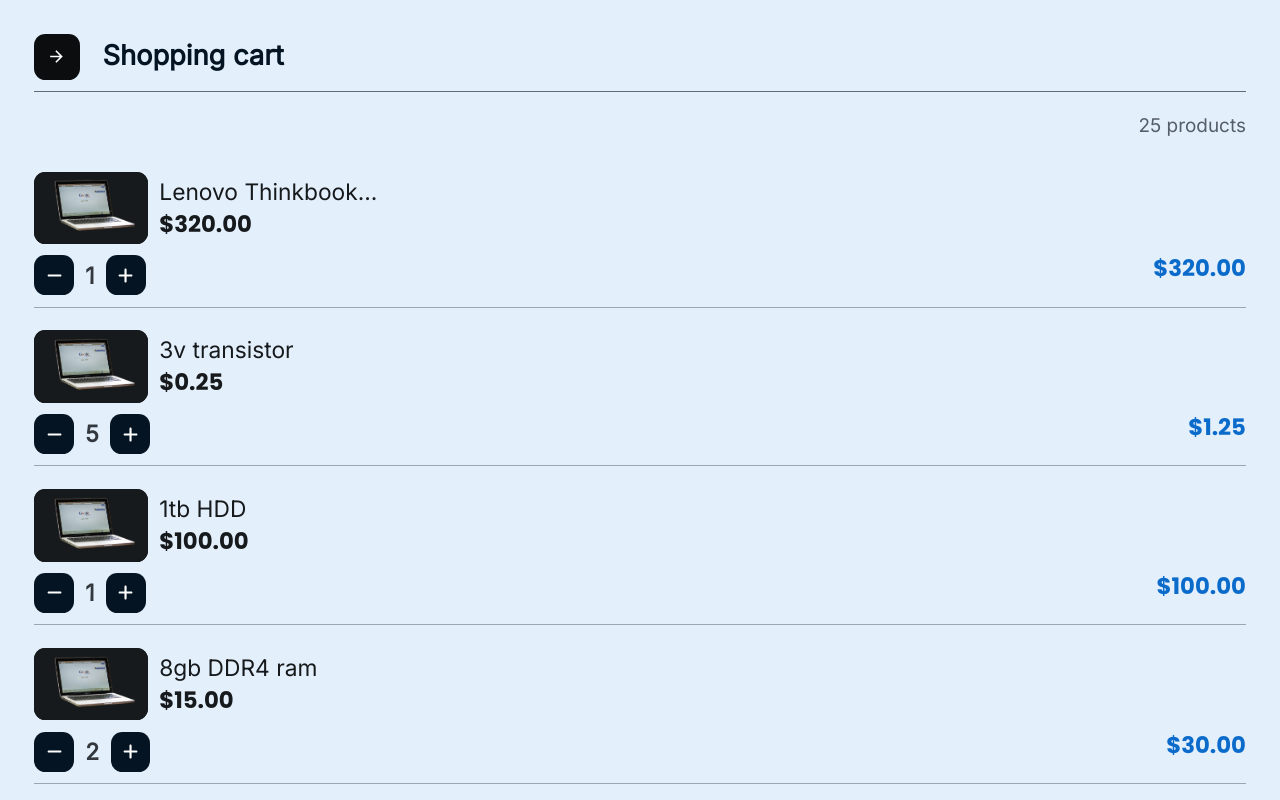
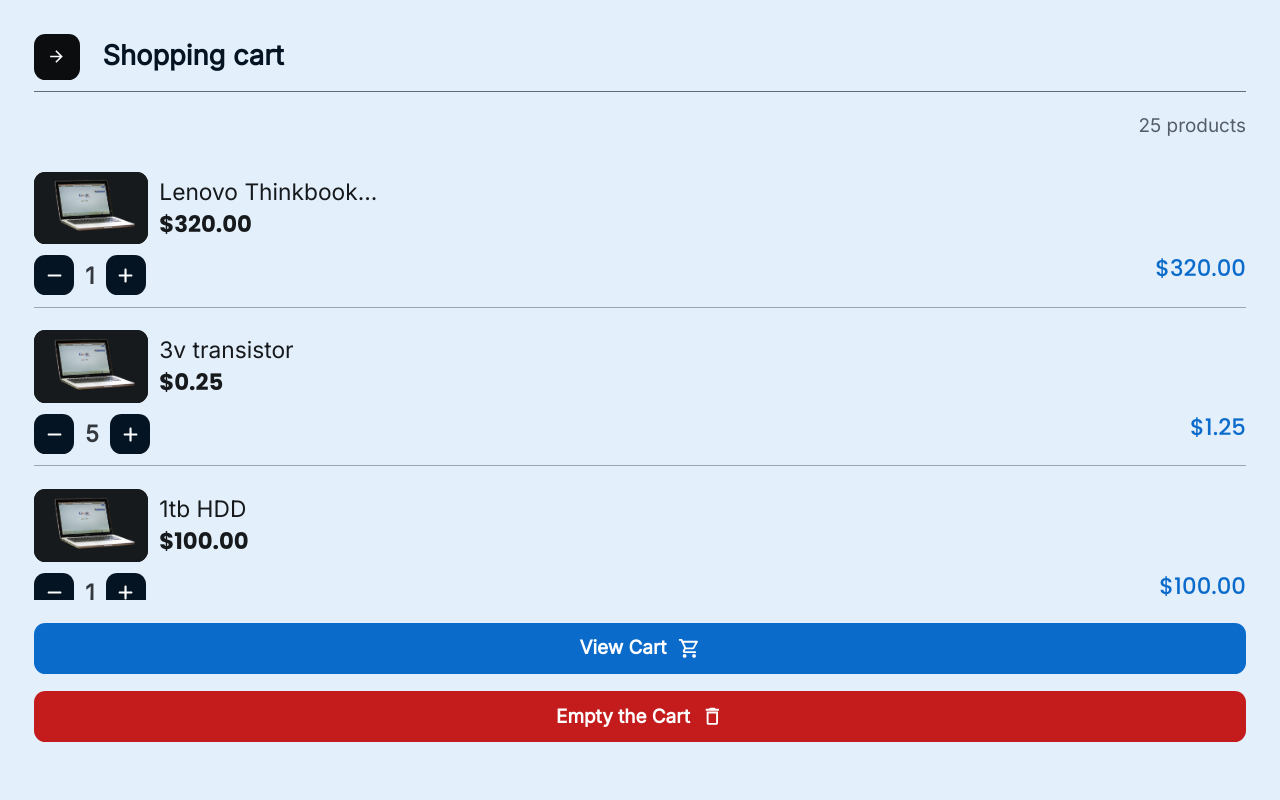
Before and after one commit to Flori1234657/shqip-computers, a React (Vite) app: page / in a window 1280 px wide. Both pictures are taken after a click on the button 1093 px from the left and 31 px from the top of the page. Shown: the top 800 px of the page. Built offline with nearby package versions, Linux system fonts and the light colour scheme.

Commit message:
fix(style): :construction: shopping cart res < 600

```diff
--- a/src/app/routes/home-page/components/BuildPcSection.tsx
+++ b/src/app/routes/home-page/components/BuildPcSection.tsx
@@ -3,8 +3,11 @@ import { FaArrowRight as RightArrIcon } from 'react-icons/fa6';
 
 import Image from 'src/components/Image';
 import Blob from 'src/assets/images/svg/home/build-pc-blob.svg';
+import useWindowDimensions from 'src/hooks/useWindowsDimesions';
 
 function BuildPcSection() {
+    const { width } = useWindowDimensions();
+
     return (
         <Stack
             alignItems='center'
@@ -70,7 +73,7 @@ function BuildPcSection() {
                         not need to search for them everywhere!
                     </Typography>
                     <Button
-                        size='md2'
+                        size={width < 900 ? 'md' : 'md2'}
                         sx={{ width: { md: 'fit-content' } }}
                         endDecorator={<RightArrIcon />}
                     >
--- a/src/components/top-bar/components/Buttons.tsx
+++ b/src/components/top-bar/components/Buttons.tsx
@@ -18,7 +18,7 @@ export default function Buttons() {
         <Stack direction={{ md: 'row' }} gap={{ md: '0.938rem' }}>
             <IconButton
                 variant='solid'
-                size='sm'
+                size={width < 900 ? 'sm' : 'xs'}
                 color='primary'
                 sx={(theme) => ({ bgcolor: theme.palette.primary[900] })}
                 onClick={() => toggleShoppingCartVisibility()}
--- a/src/features/shopping-cart/ShoppingCart.tsx
+++ b/src/features/shopping-cart/ShoppingCart.tsx
@@ -26,7 +26,7 @@ export default function ShoppingCart() {
                 zIndex: 2,
 
                 width: { xs: '100vw' },
-                height: { xs: '100vh' },
+                minHeight: { xs: '100vh' },
                 p: { xs: '1.5rem' },
                 gap: { xs: '1rem' },
 
--- a/src/features/shopping-cart/components/Buttons.tsx
+++ b/src/features/shopping-cart/components/Buttons.tsx
@@ -12,7 +12,7 @@ function Buttons() {
     );
 
     return (
-        <Stack gap={{ xs: '0.75rem' }}>
+        <Stack gap={{ xs: '0.75rem' }} pt={{ xs: '1 .5rem' }}>
             <Button endDecorator={<CartIcon />}>View Cart</Button>
             <Button
                 endDecorator={<DeleteIcon />}
--- a/src/features/shopping-cart/components/MiddleContent.tsx
+++ b/src/features/shopping-cart/components/MiddleContent.tsx
@@ -26,17 +26,16 @@ function MiddleContent() {
             price: '100.00',
             quantity: 1,
         },
-        {
-            id: '-90xjkx92dncnlap2',
-            name: '8gb DDR4 ram',
-            image: Placeholder,
-            price: '15.00',
-            quantity: 2,
-        },
     ];
 
     return (
-        <List sx={{ gap: { xs: '0.5rem' } }}>
+        <List
+            sx={{
+                gap: { xs: '0.5rem' },
+                maxHeight: '55vh',
+                overflowY: 'scroll',
+            }}
+        >
             {cartItems.map((item) => (
                 <ListItem
                     sx={{ borderBottom: '1px solid rgba(85,94,104,0.5)' }}
@@ -58,6 +57,7 @@ function MiddleContent() {
                                 fontSize={{ xs: '1rem' }}
                                 sx={(theme) => ({
                                     color: theme.palette.primary[500],
+                                    fontWeight: '500',
                                 })}
                             >
                                 $
--- a/src/features/shopping-cart/components/NoItemImage.tsx
+++ b/src/features/shopping-cart/components/NoItemImage.tsx
@@ -6,7 +6,7 @@ function NoItemImage() {
     return (
         <Stack
             width='100%'
-            height='100%'
+            height='100vh'
             justifyContent='center'
             alignItems='center'
         >
```
